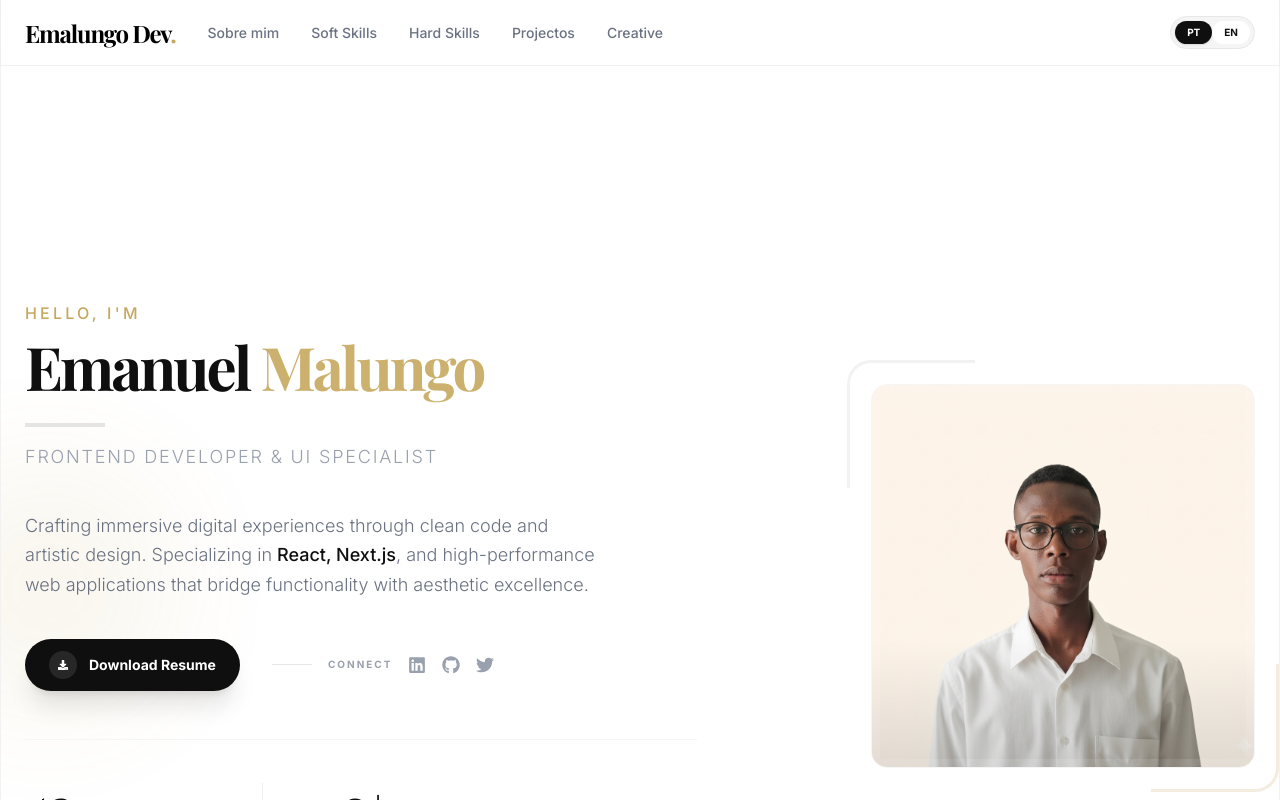
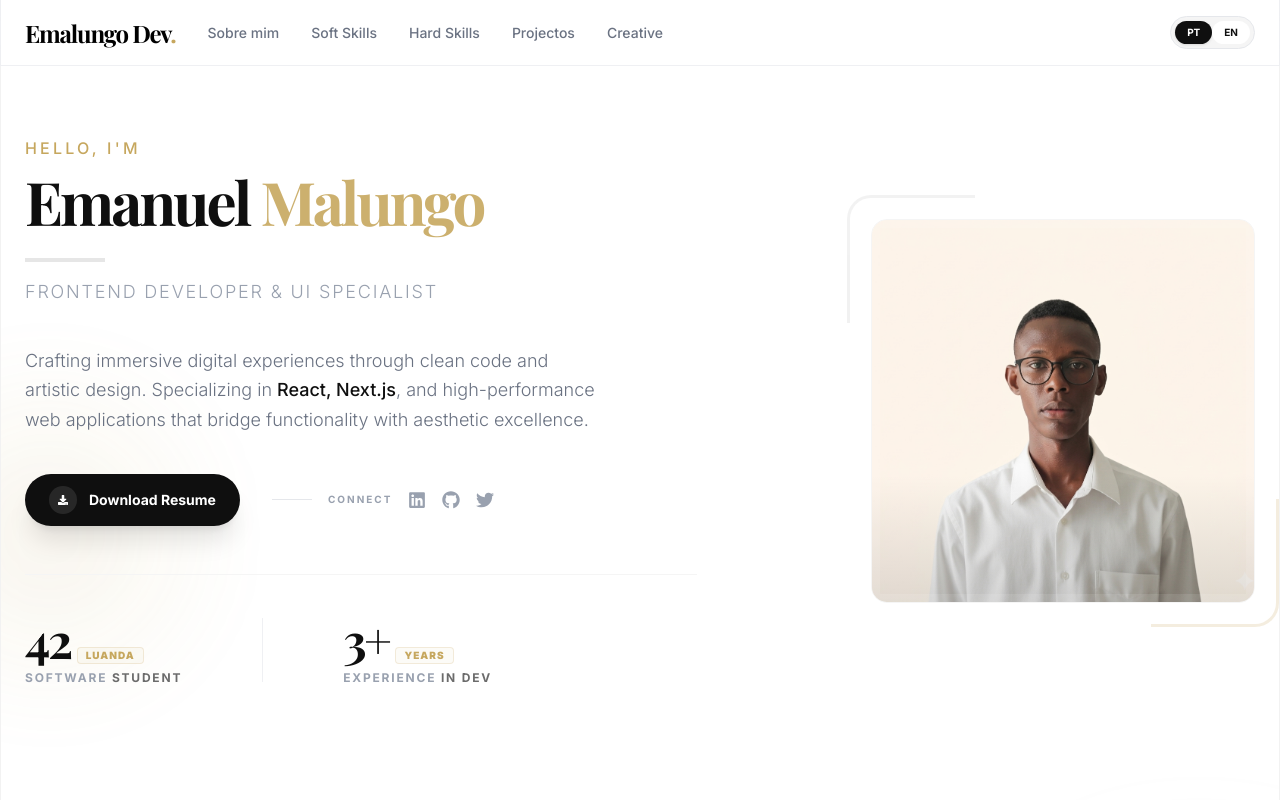
Before and after one commit to emanuel-malungo/emalungo.dev, a Next.js app: page / in a window 1280 px wide. Shown: the top 800 px of the page. Built offline with nearby package versions, Linux system fonts and the light colour scheme; a web font is replaced by a local one.

Commit message:
feat: Implement initial homepage layout and About section components.

```diff
--- a/src/app/page.tsx
+++ b/src/app/page.tsx
@@ -13,7 +13,7 @@ export default function Home() {
     <div className="flex flex-col w-full min-h-screen overflow-x-hidden">
       <Header />
 
-      <main className="flex-1 mx-auto w-full lg:max-w-7xl lg:border-x lg:border-black/5 relative flex flex-col px-2 sm:px-4 md:px-6 pt-16 md:pt-20">
+      <main className="flex-1 mx-auto w-full lg:max-w-7xl lg:border-x lg:border-black/5 relative flex flex-col px-2 sm:px-4 md:px-6 pt-8 md:pt-10">
         {/* Subtle Background Elements */}
         <div className="absolute inset-0 overflow-hidden pointer-events-none -z-10">
           <div className="absolute top-1/4 -left-20 w-40 sm:w-52 md:w-64 h-40 sm:h-52 md:h-64 bg-accent/10 rounded-full blur-3xl animate-pulse"></div>
--- a/src/components/layout/About.tsx
+++ b/src/components/layout/About.tsx
@@ -4,7 +4,7 @@ import MainContent from "./About/MainContent";
 
 export default function AboutSection() {
     return (
-        <section id="about" className="w-full py-12 sm:py-20 lg:py-0 min-h-auto lg:min-h-screen flex items-center">
+        <section id="about" className="w-full pb-12 sm:pb-20 flex flex-col items-center">
             <div className="flex flex-col-reverse lg:flex-row justify-between items-center gap-12 lg:gap-16 w-full">
                 {/* Main Hero Content - Left Column (Appears second on mobile) */}
                 <MainContent />
```
